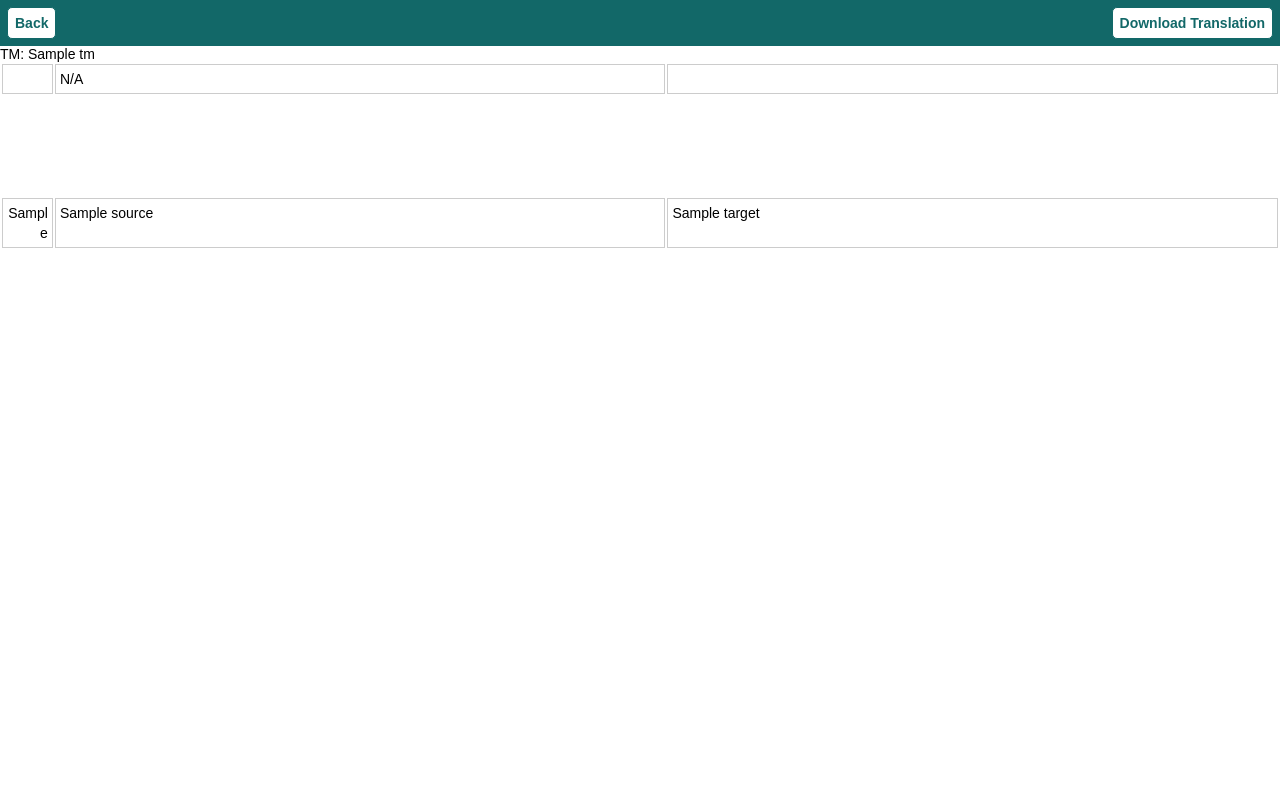
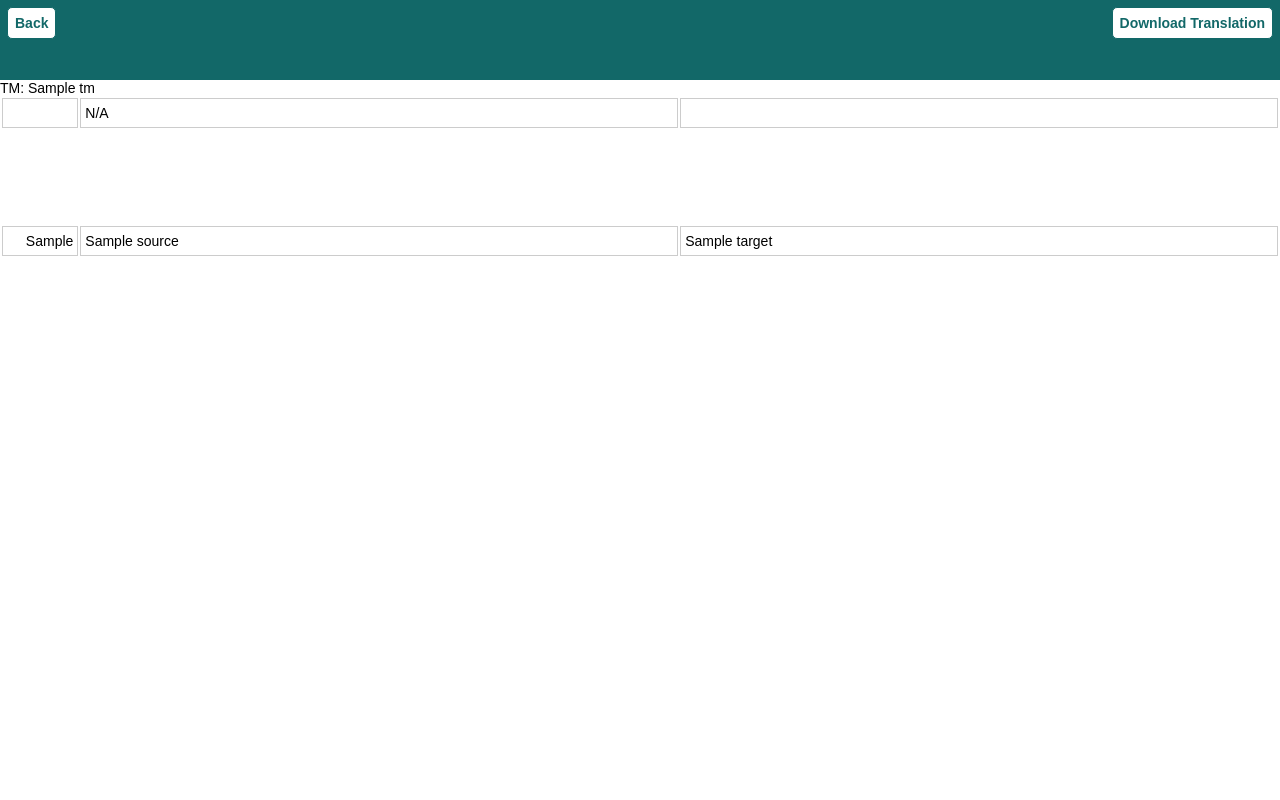
Before and after one commit to toramanPRO/toraman_webapp, a Django app: template cat/templates/bilingual_file.html in a window 1280 px wide. Run offline with Django 3.2, Linux system fonts and the light colour scheme; the template is opened without the code that fills it: most values are stand-ins (such as "Sample title", 1, 10 or a date in 2020).

Commit message:
design improvements

```diff
--- a/cat/static/cat/bilingual_file.css
+++ b/cat/static/cat/bilingual_file.css
@@ -11,6 +11,12 @@ a, body, button, div, form, h1, h2, h3, h4, header, input, label, li, nav, p, td
     outline: none;
     padding: 0;
     text-decoration: none;
+}
+
+body {
+    min-height: 500px;
+    min-width: 400px;
+    overflow: hidden;
 }
 
 button {
@@ -34,19 +40,39 @@ button#generate-target-translation {
     float: right;
 }
 
+button#merge-segments {
+    display: none;
+    float: right;
+}
+
+div#editor {
+    display: flexbox;
+    grid-row: 2;
+    overflow-y: auto;
+}
+
+div#tm-hits {
+    grid-row: 1;
+    max-height: 100%;
+    overflow-y: auto;
+}
+
 header {
     background-color: #126868;
+    height: 10vh;
     padding: 7px;
+}
+
+main {
+    display: grid;
+    grid-gap: 0;
+    grid-template-rows: 2fr 8fr;
+    height: 90vh;
 }
 
 table {
     table-layout: fixed;
     width: 100%;
-}
-
-div#tm-hits {
-    height: 150px;
-    overflow-y: scroll;
 }
 
 td.details, td.source, td.target {
@@ -56,12 +82,12 @@ td.details, td.source, td.target {
     overflow-wrap: break-word;
     padding: 4px;
     vertical-align: top;
-    width: 48%;
+    width: 47%;
 }
 
 td.details {
     text-align: right;
-    width: 4%;
+    width: 6%;
 }
 
 td.details p.paragraph-no {
@@ -94,3 +120,9 @@ tag.end {
 tag.standalone {
     border-radius: 4px;
 }
+
+@media only screen and (max-width: 600px) {
+    td.details p {
+        font-size: 7px;
+    }
+}
--- a/cat/templates/bilingual_file.html
+++ b/cat/templates/bilingual_file.html
@@ -27,11 +27,12 @@
                 </tr>
             </table>
         </div>
+        <div id="editor">
             {% csrf_token %}
             <table>
             {% for segment in segments %}
                 <tr class="segment {% cycle 'odd' 'even' %} {{ segment.status }}" id="{{ segment.segment_no }}">
-                <td class="details">
+                    <td class="details merge-selector">
                         <p class="paragraph-no">{{ segment.paragraph_no }}</p>
                         <p class="segment-no">{{ segment.segment_no }}</p>
                     </td>
@@ -40,6 +41,7 @@
                 </tr>
             {% endfor %}
             </table>
+        </div>
     </main>
 </body>
 </html>
```
Lines whose indentation alone changed are shown as unchanged.
